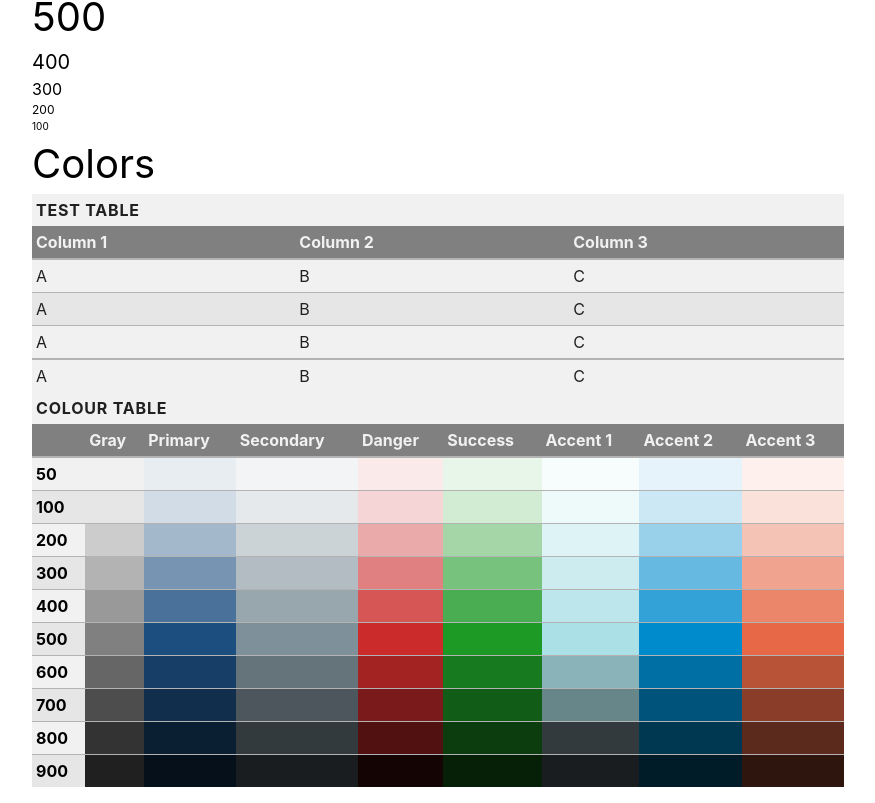
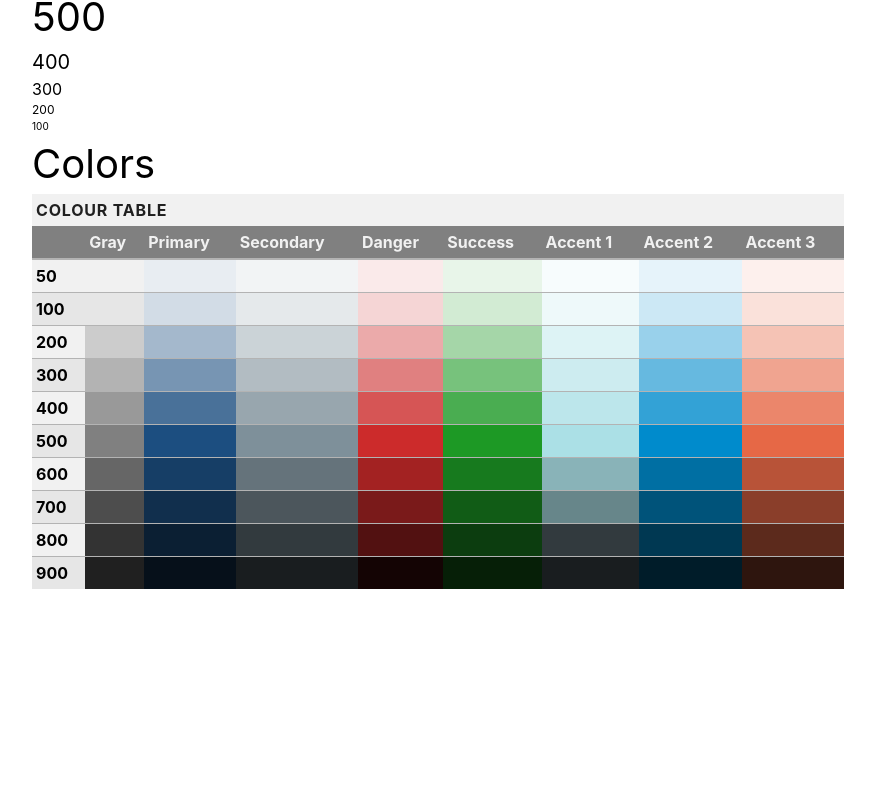
Before and after one commit to davinaleong/template-admin-dashboard, a website built with Vite: page styles.html in a window 1280 px wide. Shown: the part 798-1601 px from the top of the page, without its empty margins (202-1077 px from the left). After the commit the page ends 1403 px from the top, so only its background shows below. Built offline with nearby package versions, Linux system fonts and the light colour scheme; a web font is replaced by a local one.

Commit message:
Removed test table

```diff
--- a/styles.html
+++ b/styles.html
@@ -48,43 +48,6 @@
         <p class="fz-100">100</p>
 
         <h3 class="fz-500">Colors</h3>
-        <table class="table">
-          <caption>
-            Test Table
-          </caption>
-          <thead>
-            <tr>
-              <th>Column 1</th>
-              <th>Column 2</th>
-              <th>Column 3</th>
-            </tr>
-          </thead>
-          <tbody>
-            <tr>
-              <td data-cell="Column 1">A</td>
-              <td data-cell="Column 2">B</td>
-              <td data-cell="Column 3">C</td>
-            </tr>
-            <tr>
-              <td data-cell="Column 1">A</td>
-              <td data-cell="Column 2">B</td>
-              <td data-cell="Column 3">C</td>
-            </tr>
-            <tr>
-              <td data-cell="Column 1">A</td>
-              <td data-cell="Column 2">B</td>
-              <td data-cell="Column 3">C</td>
-            </tr>
-          </tbody>
-          <tfoot>
-            <tr>
-              <td data-cell="Column 1">A</td>
-              <td data-cell="Column 2">B</td>
-              <td data-cell="Column 3">C</td>
-            </tr>
-          </tfoot>
-        </table>
-
         <table class="table-template" data-no-data="true">
           <caption>
             Colour Table
```
